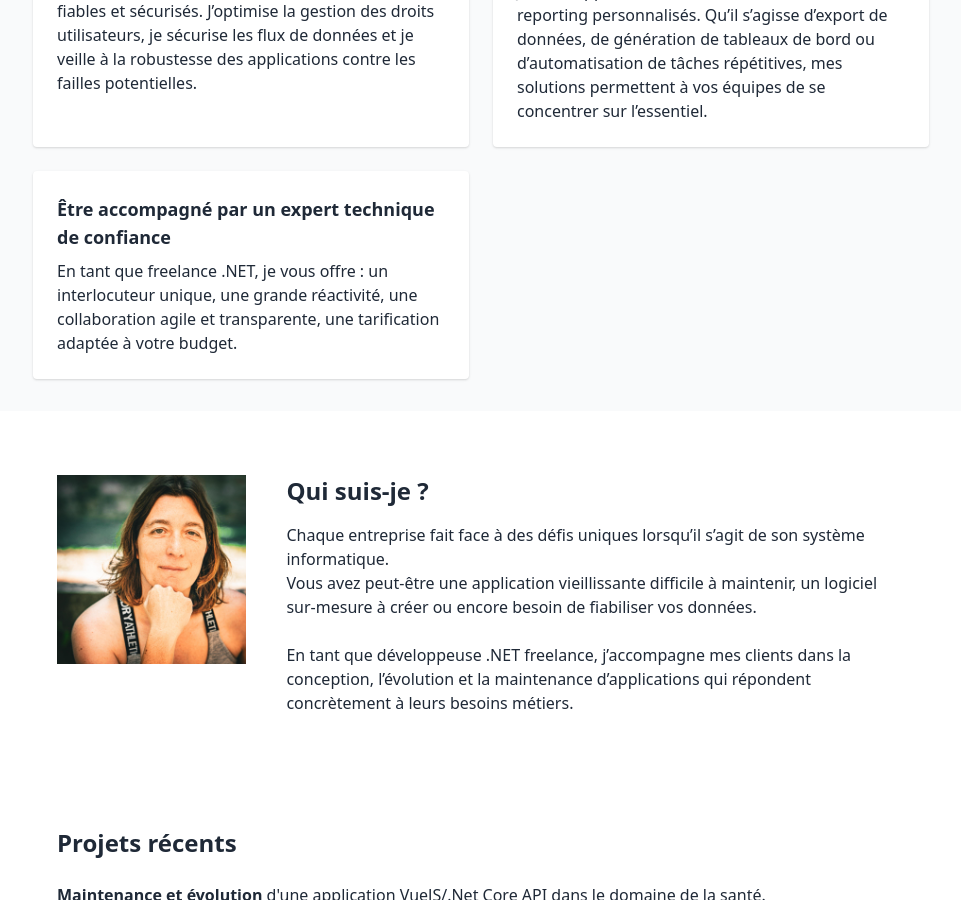
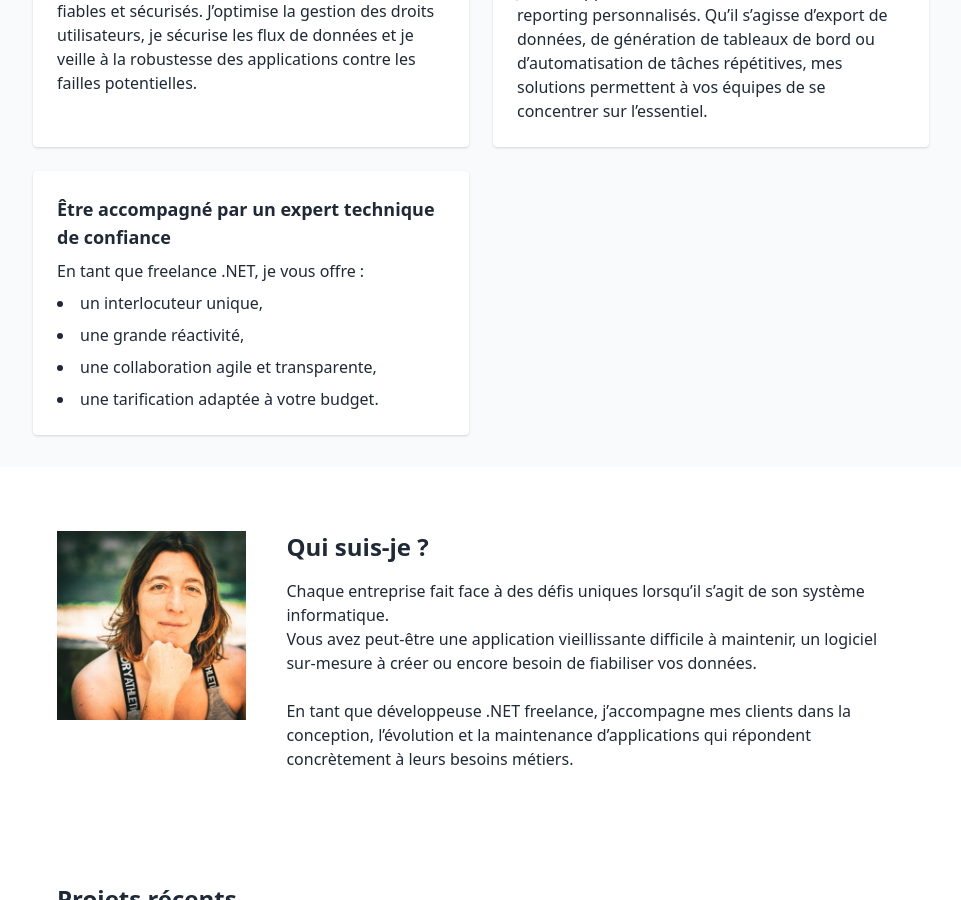
Before and after one commit to nrouelle/rouelleconsulting, a Jekyll site: the page index.html, which Jekyll copies as it is, in a window 1280 px wide and 900 px high, scrolled down 806 px. Shown: the whole window, without its empty margins (159-1120 px from the left). Built offline with Jekyll 4.4.1, drawn with Linux system fonts in a browser that asks for light colours.

Commit message:
ajoute une liste a puces

```diff
--- a/index.html
+++ b/index.html
@@ -162,15 +162,13 @@ Si nécessaire, je vous accompagne dans la migration vers .NET Core pour bénéf
                 </div>
                 <div class="bg-white p-6 rounded shadow">
                     <h3 class="font-semibold text-lg mb-2">Être accompagné par un expert technique de confiance</h3>
-                    <p>En tant que freelance .NET, je vous offre :
-
-un interlocuteur unique,
-
-une grande réactivité,
-
-une collaboration agile et transparente,
-
-une tarification adaptée à votre budget.</p>
+                    <p>En tant que freelance .NET, je vous offre :</p>
+                    <ul class="list-disc list-inside space-y-2 mt-2">
+                        <li>un interlocuteur unique,</li>
+                        <li>une grande réactivité,</li>
+                        <li>une collaboration agile et transparente,</li>
+                        <li>une tarification adaptée à votre budget.</li>
+                    </ul>
                 </div>
             </div>
         </div>
```
